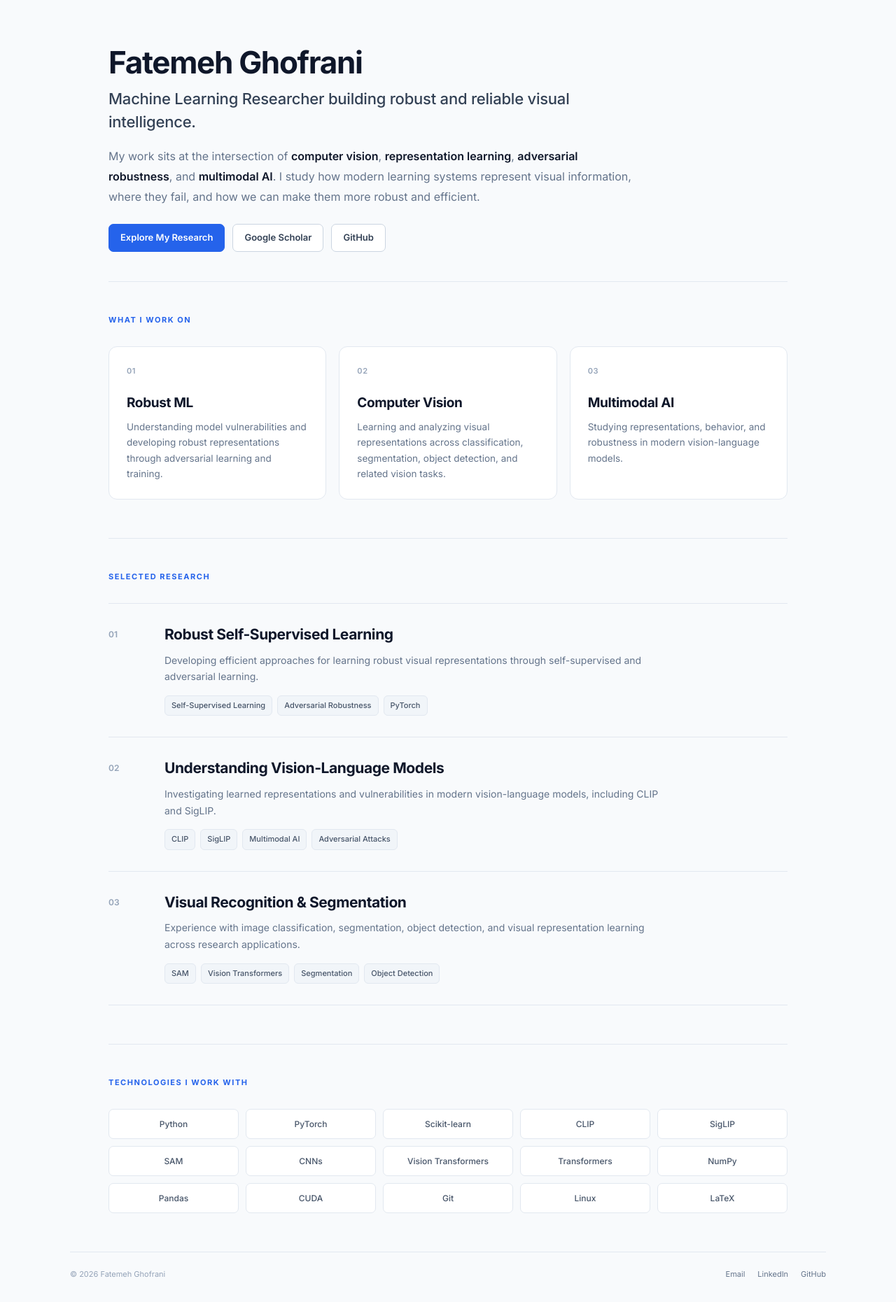
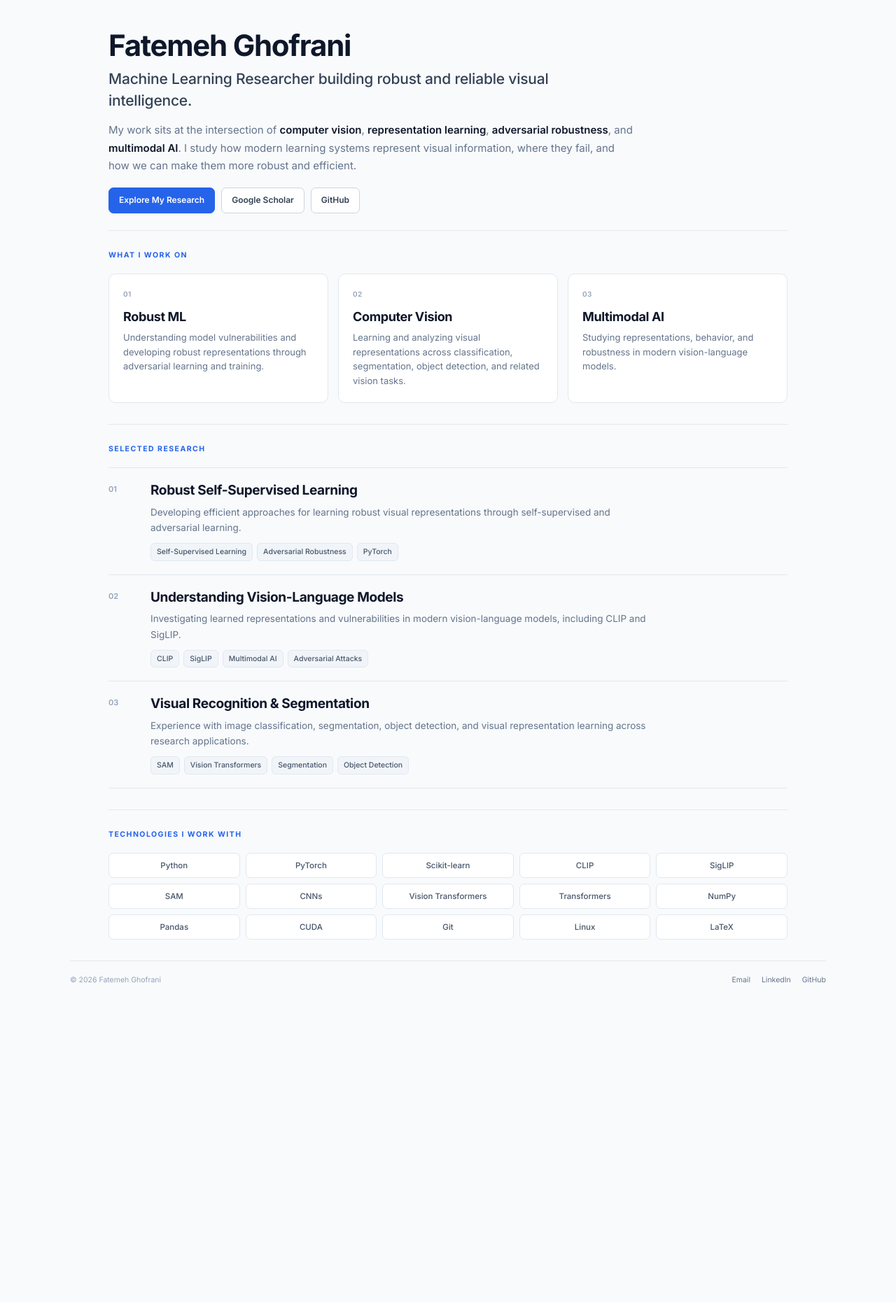
Before and after one commit to gh-fatima/gh-fatima.github.io, a Jekyll site: the page built from index.md, in a window 1280 px wide. Shown: the whole page at 70% size. Built offline with Jekyll 4.4.1, drawn with Linux system fonts in a browser that asks for light colours; our own code applies the rules of GitHub Pages for plain Markdown files; after the commit the page ends 1431 px from its top, so only the background shows below that.

Commit message:
Update style.css

```diff
--- a/assets/css/style.css
+++ b/assets/css/style.css
@@ -1,5 +1,5 @@
 /* =========================================================
-   Fatemeh Ghofrani — Portfolio
+   Fatemeh Ghofrani — ML Research Portfolio
    ========================================================= */
 
 :root {
@@ -41,8 +41,8 @@ body {
   font-family: "Inter", -apple-system, BlinkMacSystemFont,
                "Segoe UI", Roboto, Helvetica, Arial, sans-serif;
 
-  font-size: 16px;
-  line-height: 1.75;
+  font-size: 15px;
+  line-height: 1.65;
 
   -webkit-font-smoothing: antialiased;
 }
@@ -65,7 +65,7 @@ strong {
 
 
 /* =========================================================
-   Page
+   Main Page
    ========================================================= */
 
 .page-container {
@@ -94,16 +94,16 @@ strong {
 .intro-section {
   max-width: 850px;
 
-  padding-top: 65px;
-  padding-bottom: 42px;
+  padding-top: 42px;
+  padding-bottom: 24px;
 }
 
 .intro-section h1 {
-  margin: 0 0 12px;
+  margin: 0 0 10px;
 
   color: var(--heading);
 
-  font-size: clamp(32px, 4vw, 44px);
+  font-size: clamp(31px, 4vw, 42px);
   font-weight: 700;
 
   line-height: 1.1;
@@ -113,14 +113,14 @@ strong {
 .intro-title {
   max-width: 720px;
 
-  margin: 0 0 18px;
+  margin: 0 0 14px;
 
   color: var(--text);
 
-  font-size: clamp(18px, 2vw, 22px);
+  font-size: clamp(18px, 2vw, 21px);
   font-weight: 500;
 
-  line-height: 1.5;
+  line-height: 1.45;
   letter-spacing: -0.01em;
 }
 
@@ -131,8 +131,8 @@ strong {
 
   color: var(--muted);
 
-  font-size: 16px;
-  line-height: 1.8;
+  font-size: 15px;
+  line-height: 1.7;
 }
 
 
@@ -144,9 +144,9 @@ strong {
   display: flex;
   flex-wrap: wrap;
 
-  gap: 11px;
+  gap: 9px;
 
-  margin-top: 24px;
+  margin-top: 18px;
 }
 
 .button {
@@ -155,13 +155,13 @@ strong {
   align-items: center;
   justify-content: center;
 
-  min-height: 40px;
+  min-height: 37px;
 
-  padding: 7px 16px;
+  padding: 6px 14px;
 
   border-radius: 7px;
 
-  font-size: 13px;
+  font-size: 12px;
   font-weight: 600;
 
   transition:
@@ -208,18 +208,18 @@ strong {
    ========================================================= */
 
 .portfolio-section {
-  padding-top: 45px;
-  padding-bottom: 55px;
+  padding-top: 26px;
+  padding-bottom: 30px;
 
   border-top: 1px solid var(--border);
 }
 
 .section-label {
-  margin: 0 0 28px;
+  margin: 0 0 18px;
 
   color: var(--accent);
 
-  font-size: 11px;
+  font-size: 10.5px;
   font-weight: 700;
 
   letter-spacing: 0.14em;
@@ -235,20 +235,20 @@ strong {
 
   grid-template-columns: repeat(3, 1fr);
 
-  gap: 18px;
+  gap: 14px;
 }
 
 .expertise-card {
   position: relative;
 
-  min-height: 205px;
+  min-height: 170px;
 
-  padding: 25px;
+  padding: 20px;
 
   background: var(--surface);
 
   border: 1px solid var(--border);
-  border-radius: 12px;
+  border-radius: 10px;
 
   transition:
     transform 0.2s ease,
@@ -257,33 +257,33 @@ strong {
 }
 
 .expertise-card:hover {
-  transform: translateY(-3px);
+  transform: translateY(-2px);
 
   border-color: #cbd5e1;
 
   box-shadow:
-    0 12px 28px rgba(15, 23, 42, 0.06);
+    0 9px 22px rgba(15, 23, 42, 0.055);
 }
 
 .card-number {
   display: block;
 
-  margin-bottom: 24px;
+  margin-bottom: 13px;
 
   color: #94a3b8;
 
-  font-size: 11px;
+  font-size: 10px;
   font-weight: 600;
 
   letter-spacing: 0.05em;
 }
 
 .expertise-card h3 {
-  margin: 0 0 10px;
+  margin: 0 0 7px;
 
   color: var(--heading);
 
-  font-size: 19px;
+  font-size: 18px;
   font-weight: 650;
 
   line-height: 1.3;
@@ -295,8 +295,8 @@ strong {
 
   color: var(--muted);
 
-  font-size: 13.5px;
-  line-height: 1.65;
+  font-size: 13px;
+  line-height: 1.6;
 }
 
 
@@ -307,12 +307,12 @@ strong {
 .research-item {
   display: grid;
 
-  grid-template-columns: 55px 1fr;
+  grid-template-columns: 42px 1fr;
 
-  gap: 25px;
+  gap: 18px;
 
-  padding-top: 30px;
-  padding-bottom: 30px;
+  padding-top: 19px;
+  padding-bottom: 19px;
 
   border-top: 1px solid var(--border);
 }
@@ -322,20 +322,20 @@ strong {
 }
 
 .research-number {
-  padding-top: 3px;
+  padding-top: 2px;
 
   color: #94a3b8;
 
-  font-size: 12px;
+  font-size: 11px;
   font-weight: 600;
 }
 
 .research-content h2 {
-  margin: 0 0 10px;
+  margin: 0 0 7px;
 
   color: var(--heading);
 
-  font-size: 21px;
+  font-size: 19px;
   font-weight: 650;
 
   line-height: 1.35;
@@ -345,39 +345,30 @@ strong {
 .research-content p {
   max-width: 720px;
 
-  margin: 0 0 15px;
+  margin: 0 0 11px;
 
   color: var(--muted);
 
-  font-size: 14px;
-  line-height: 1.7;
-}
-
-.research-link {
-  margin-top: 22px;
-}
-
-.research-link a {
-  font-size: 13px;
-  font-weight: 600;
+  font-size: 13.5px;
+  line-height: 1.65;
 }
 
 
 /* =========================================================
-   Research Tags
+   Tags
    ========================================================= */
 
 .tags {
   display: flex;
   flex-wrap: wrap;
 
-  gap: 7px;
+  gap: 6px;
 }
 
 .tags span {
   display: inline-block;
 
-  padding: 4px 9px;
+  padding: 3px 8px;
 
   background: var(--soft);
 
@@ -386,7 +377,7 @@ strong {
 
   color: #475569;
 
-  font-size: 11px;
+  font-size: 10.5px;
   font-weight: 500;
 }
 
@@ -400,7 +391,7 @@ strong {
 
   grid-template-columns: repeat(5, 1fr);
 
-  gap: 10px;
+  gap: 8px;
 }
 
 .technology-grid span {
@@ -409,9 +400,9 @@ strong {
   align-items: center;
   justify-content: center;
 
-  min-height: 43px;
+  min-height: 36px;
 
-  padding: 9px 12px;
+  padding: 6px 9px;
 
   background: var(--surface);
 
@@ -420,7 +411,7 @@ strong {
 
   color: #475569;
 
-  font-size: 12px;
+  font-size: 11.5px;
   font-weight: 500;
 
   text-align: center;
@@ -432,12 +423,12 @@ strong {
 }
 
 .technology-grid span:hover {
-  transform: translateY(-2px);
+  transform: translateY(-1px);
 
   border-color: #cbd5e1;
 
   box-shadow:
-    0 6px 15px rgba(15, 23, 42, 0.04);
+    0 5px 12px rgba(15, 23, 42, 0.04);
 }
 
 
@@ -446,8 +437,8 @@ strong {
    ========================================================= */
 
 .closing-section {
-  padding-top: 50px;
-  padding-bottom: 55px;
+  padding-top: 27px;
+  padding-bottom: 30px;
 
   border-top: 1px solid var(--border);
 
@@ -459,8 +450,8 @@ strong {
 
   color: var(--muted);
 
-  font-size: 16px;
-  line-height: 1.65;
+  font-size: 14px;
+  line-height: 1.6;
 }
 
 .closing-links {
@@ -469,15 +460,15 @@ strong {
   justify-content: center;
   flex-wrap: wrap;
 
-  gap: 22px;
+  gap: 20px;
 
-  margin-top: 20px;
+  margin-top: 14px;
 }
 
 .closing-links a {
   color: var(--accent);
 
-  font-size: 13px;
+  font-size: 12px;
   font-weight: 600;
 }
 
@@ -496,7 +487,8 @@ strong {
 
   margin: 0 auto;
 
-  padding: 22px 0 30px;
+  padding-top: 18px;
+  padding-bottom: 22px;
 
   border-top: 1px solid var(--border);
 
@@ -505,23 +497,23 @@ strong {
   align-items: center;
   justify-content: space-between;
 
-  gap: 20px;
+  gap: 18px;
 
   color: #94a3b8;
 
-  font-size: 11px;
+  font-size: 10.5px;
 }
 
 .footer-links {
   display: flex;
 
-  gap: 18px;
+  gap: 16px;
 }
 
 .footer-links a {
   color: var(--muted);
 
-  font-size: 11px;
+  font-size: 10.5px;
 }
 
 .footer-links a:hover {
@@ -542,15 +534,15 @@ strong {
 }
 
 .content > h1 {
-  font-size: 32px;
+  font-size: 30px;
 }
 
 .content > h2 {
-  font-size: 24px;
+  font-size: 22px;
 }
 
 .content > h3 {
-  font-size: 20px;
+  font-size: 19px;
 }
 
 .content > p {
@@ -562,7 +554,7 @@ strong {
 }
 
 .content li {
-  margin-bottom: 6px;
+  margin-bottom: 5px;
 }
 
 
@@ -602,69 +594,69 @@ strong {
 @media (max-width: 650px) {
 
   body {
-    font-size: 15px;
+    font-size: 14px;
   }
 
 
   /* Page */
 
   .page-container {
-    padding-left: 22px;
-    padding-right: 22px;
+    padding-left: 20px;
+    padding-right: 20px;
   }
 
 
   /* Introduction */
 
   .intro-section {
-    padding-top: 45px;
-    padding-bottom: 32px;
+    padding-top: 32px;
+    padding-bottom: 20px;
   }
 
   .intro-section h1 {
-    margin-bottom: 10px;
+    margin-bottom: 8px;
 
-    font-size: 31px;
+    font-size: 29px;
   }
 
   .intro-title {
-    margin-bottom: 16px;
+    margin-bottom: 12px;
 
-    font-size: 18px;
+    font-size: 17px;
   }
 
   .intro-text {
-    font-size: 14.5px;
-    line-height: 1.7;
+    font-size: 14px;
+    line-height: 1.65;
   }
 
 
   /* Buttons */
 
   .hero-buttons {
-    margin-top: 21px;
+    margin-top: 16px;
 
-    gap: 8px;
+    gap: 7px;
   }
 
   .button {
-    min-height: 38px;
+    min-height: 35px;
 
-    padding: 6px 13px;
+    padding: 5px 11px;
 
-    font-size: 12px;
+    font-size: 11px;
   }
 
 
   /* Sections */
 
   .portfolio-section {
-    padding-top: 35px;
-    padding-bottom: 42px;
+    padding-top: 22px;
+    padding-bottom: 25px;
   }
 
   .section-label {
-    margin-bottom: 23px;
+    margin-bottom: 16px;
   }
 
 
@@ -673,7 +665,7 @@ strong {
   .expertise-grid {
     grid-template-columns: 1fr;
 
-    gap: 12px;
+    gap: 10px;
   }
 
   .expertise-card,
@@ -682,11 +674,11 @@ strong {
 
     min-height: auto;
 
-    padding: 22px;
+    padding: 18px;
   }
 
   .card-number {
-    margin-bottom: 16px;
+    margin-bottom: 10px;
   }
 
 
@@ -695,14 +687,14 @@ strong {
   .research-item {
     grid-template-columns: 1fr;
 
-    gap: 6px;
+    gap: 4px;
 
-    padding-top: 26px;
-    padding-bottom: 26px;
+    padding-top: 17px;
+    padding-bottom: 17px;
   }
 
   .research-content h2 {
-    font-size: 19px;
+    font-size: 18px;
   }
 
 
@@ -711,42 +703,42 @@ strong {
   .technology-grid {
     grid-template-columns: repeat(2, 1fr);
 
-    gap: 8px;
+    gap: 7px;
   }
 
   .technology-grid span {
-    min-height: 40px;
+    min-height: 35px;
 
-    padding: 8px;
+    padding: 6px;
 
-    font-size: 11px;
+    font-size: 10.5px;
   }
 
 
   /* Closing */
 
   .closing-section {
-    padding-top: 40px;
-    padding-bottom: 45px;
+    padding-top: 23px;
+    padding-bottom: 25px;
   }
 
   .closing-section p {
-    font-size: 15px;
+    font-size: 14px;
   }
 
 
   /* Footer */
 
   .site-footer {
-    width: calc(100% - 44px);
+    width: calc(100% - 40px);
 
     flex-direction: column;
 
     align-items: flex-start;
 
-    gap: 10px;
+    gap: 8px;
 
-    padding-top: 20px;
-    padding-bottom: 25px;
+    padding-top: 16px;
+    padding-bottom: 20px;
   }
 }
```
